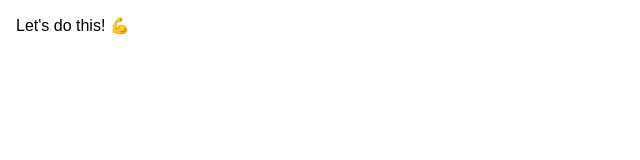
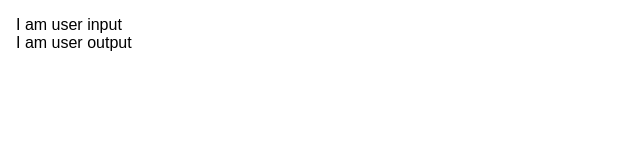
Before and after one commit to MaxRobertsDear/React-Base-Syntax-Assignment, a React (Create React App) app: page / in a window 1280 px wide. Shown: the top 160 px of the page, without its empty margins (0-640 px from the left). Built offline with nearby package versions, Linux system fonts and the light colour scheme.

Commit message:
Add input / output components

```diff
--- a/src/App.js
+++ b/src/App.js
@@ -1,11 +1,15 @@
 import React, { Component } from 'react';
 import './App.css';
+
+import UserInput from './UserInput/UserInput';
+import UserOutput from './UserOutput/UserOutput';
 
 class App extends Component {
   render() {
     return (
       <div className="App">
-          Let's do this! 💪
+          <UserInput />
+          <UserOutput />
       </div>
     );
   }
--- /dev/null
+++ b/src/UserInput/UserInput.js
@@ -0,0 +1,11 @@
+import React from 'react';
+
+const UserOutput = function() {
+  return (
+    <div>
+      I am user input
+    </div>
+  )
+}
+
+export default UserOutput;
--- /dev/null
+++ b/src/UserOutput/UserOutput.js
@@ -0,0 +1,11 @@
+import React from 'react';
+
+const UserOutput = function() {
+  return (
+    <div>
+      I am user output
+    </div>
+  )
+}
+
+export default UserOutput;
```
